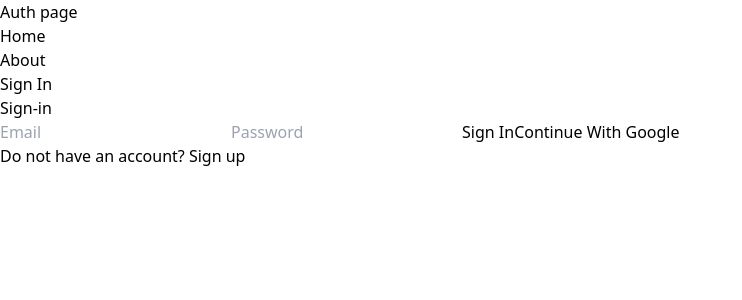
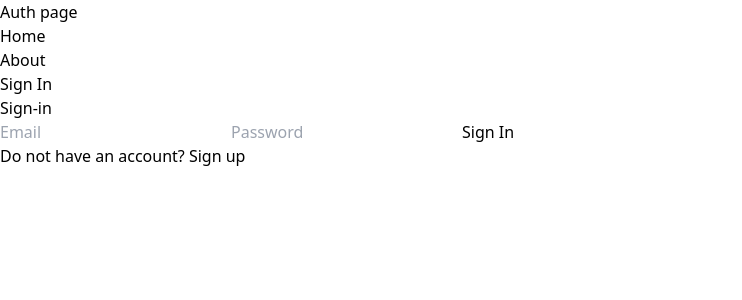
Before and after one commit to Brajesh1213/Login-page, a React (Vite) app in the folder client/: page /sign-in in a window 1280 px wide. Shown: the top 300 px of the page, without its empty margins (0-742 px from the left). Built offline with nearby package versions, Linux system fonts and the light colour scheme; no server answers.

Commit message:
Update Signin.jsx
second

```diff
--- a/client/src/pages/Signin.jsx
+++ b/client/src/pages/Signin.jsx
@@ -72,7 +72,7 @@ export default function Signin() {
         >
           {loading ? "Loading...." : "Sign In"}
         </button>
-        <OAuth/>
+{/*         <OAuth/> */}
       </form>
       <div className="flex gap-2 mt-5 ml-2">
         <p>
```
